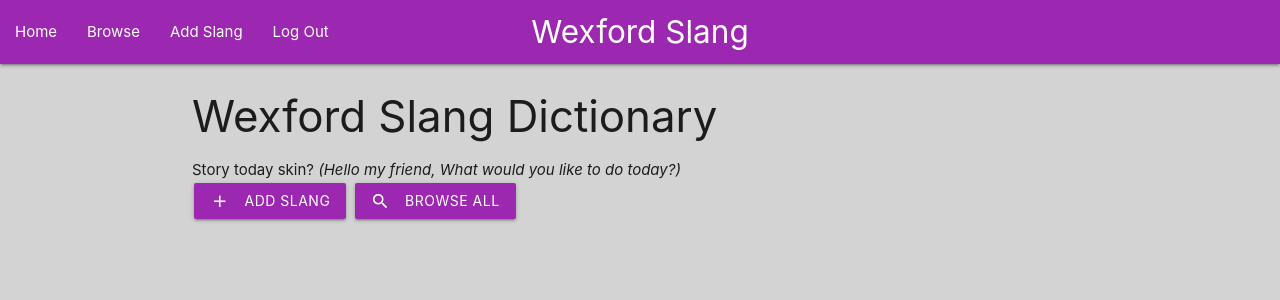
After one commit to Code-Institute-Submissions/Wexford_Dictionary_Project, a Flask app: page /home in a window 1280 px wide. The commit adds this page. Shown: the top 300 px of the page. Run offline with Flask 2, Linux system fonts and the light colour scheme; some libraries are stand-ins or nearby versions.

Commit message:
added extra navigation and homepage

```diff
--- a/app.py
+++ b/app.py
@@ -19,6 +19,10 @@ def login():
 @app.route('/register')
 def register():
     return render_template('register.html')
+
+@app.route('/home')
+def home():
+    return render_template('home.html')
 
 
 @app.route('/insertuser', methods=['POST'])
@@ -45,7 +49,7 @@ def isuser():
     user = mongo.db.users.find_one({'username': formusername})
 
     if user != None:
-       return redirect(url_for('getslang'))
+       return redirect(url_for('home'))
     else:
        return redirect(url_for('login'))
 
--- a/templates/base.html
+++ b/templates/base.html
@@ -15,14 +15,16 @@
       <a href="#!" class="brand-logo center purple">Wexford Slang</a>
       <a href="#" data-target="mobile-demo" class="sidenav-trigger"><i class="material-icons">menu</i></a>
       <ul class="left hide-on-med-and-down purple">
-        <li><a href="{{url_for('getslang')}}">Home</a></li>
+         <li><a href="{{url_for('home')}}">Home</a></li>
+        <li><a href="{{url_for('getslang')}}">Browse</a></li>
         <li><a href="{{url_for('add_slang')}}">Add Slang</a></li>
-        <li><a href="{{url_for('add_slang')}}">Analytics</a></li>
+        <li><a href="{{url_for('login')}}">Log Out</a></li>
       </ul>
     <ul class="sidenav" id="mobile-demo">
         <li><a href="{{url_for('getslang')}}">Home</a></li>
+        <li><a href="placeholder">Browse</a></li>
         <li><a href="{{url_for('add_slang')}}">Add Slang</a></li>
-        <li><a href="{{url_for('add_slang')}}">Analytics</a></li>
+        <li><a href="{{url_for('login')}}">Log Out</a></li>
   </ul>
     </div>
   </nav>
--- /dev/null
+++ b/templates/home.html
@@ -0,0 +1,19 @@
+{% extends 'base.html' %} {% block content %}
+
+
+<h3>Wexford Slang Dictionary</h3>
+
+
+<div>
+Story today skin? <em>(Hello my friend, What would you like to do today?)</em>
+<div>
+<span>
+<a href="{{url_for('add_slang')}}" class="btn waves-effect waves-light purple" ><i class="material-icons left">add</i>Add Slang</a>
+</span>
+<span>
+<a href="{{url_for('getslang')}}" class="btn waves-effect waves-light purple" ><i class="material-icons left">search</i>Browse All</a>
+</span>
+</div>
+</div>
+
+{% endblock %}
--- a/templates/slangs.html
+++ b/templates/slangs.html
@@ -15,9 +15,8 @@
         <strong>{{slangs.slang_name}}</div></strong>
        </div>
       <div class="collapsible-body">
-      <div>{{slangs.slang_description}}</div>
-      <div><em>{{slangs.slang_example}}</em></div>
-      <div><small>{{slangs.added_date}}</small></div>
+      <div><strong>Description: </strong>{{slangs.slang_description}}</div>
+      <div><strong>Example: </strong><em>{{slangs.slang_example}}</em></div>
       </div>
     </li>
      {% endfor %}
```
